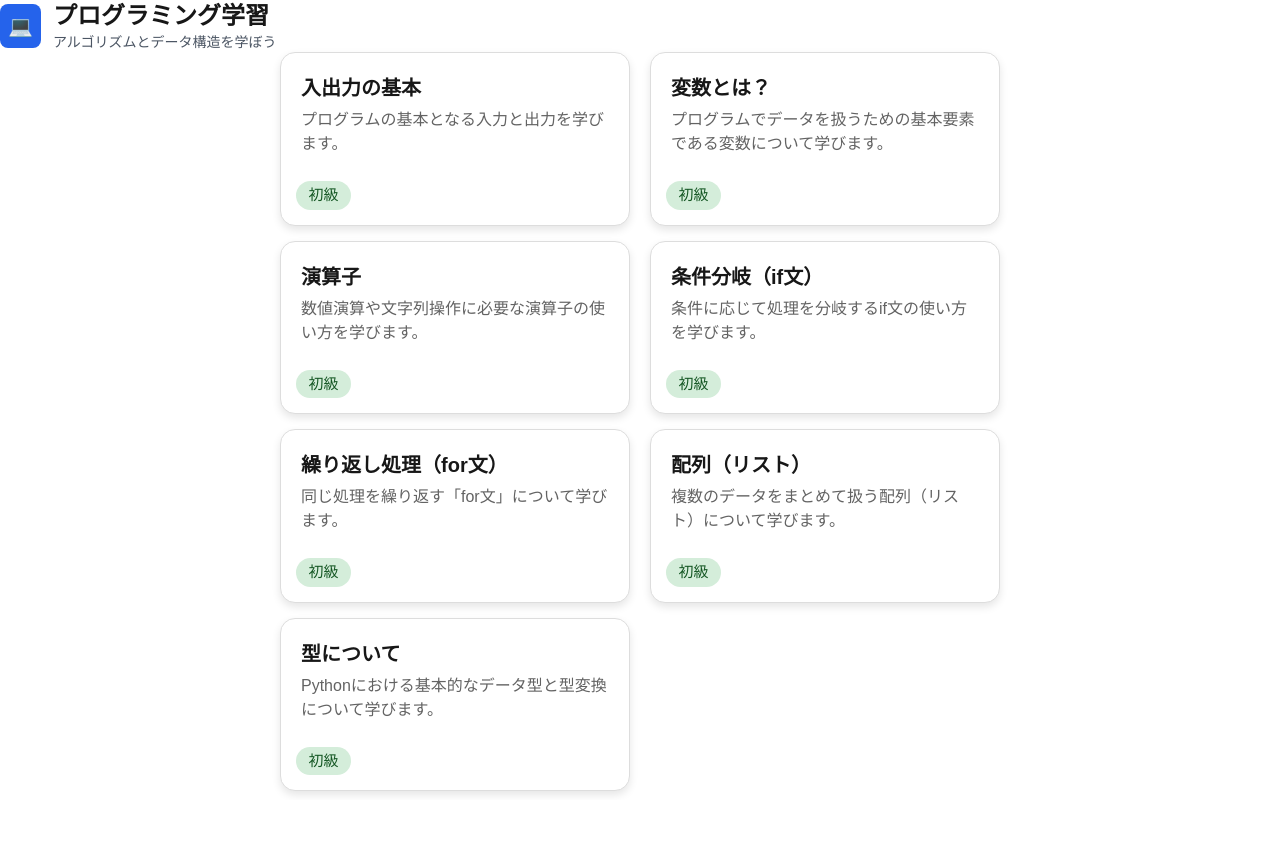
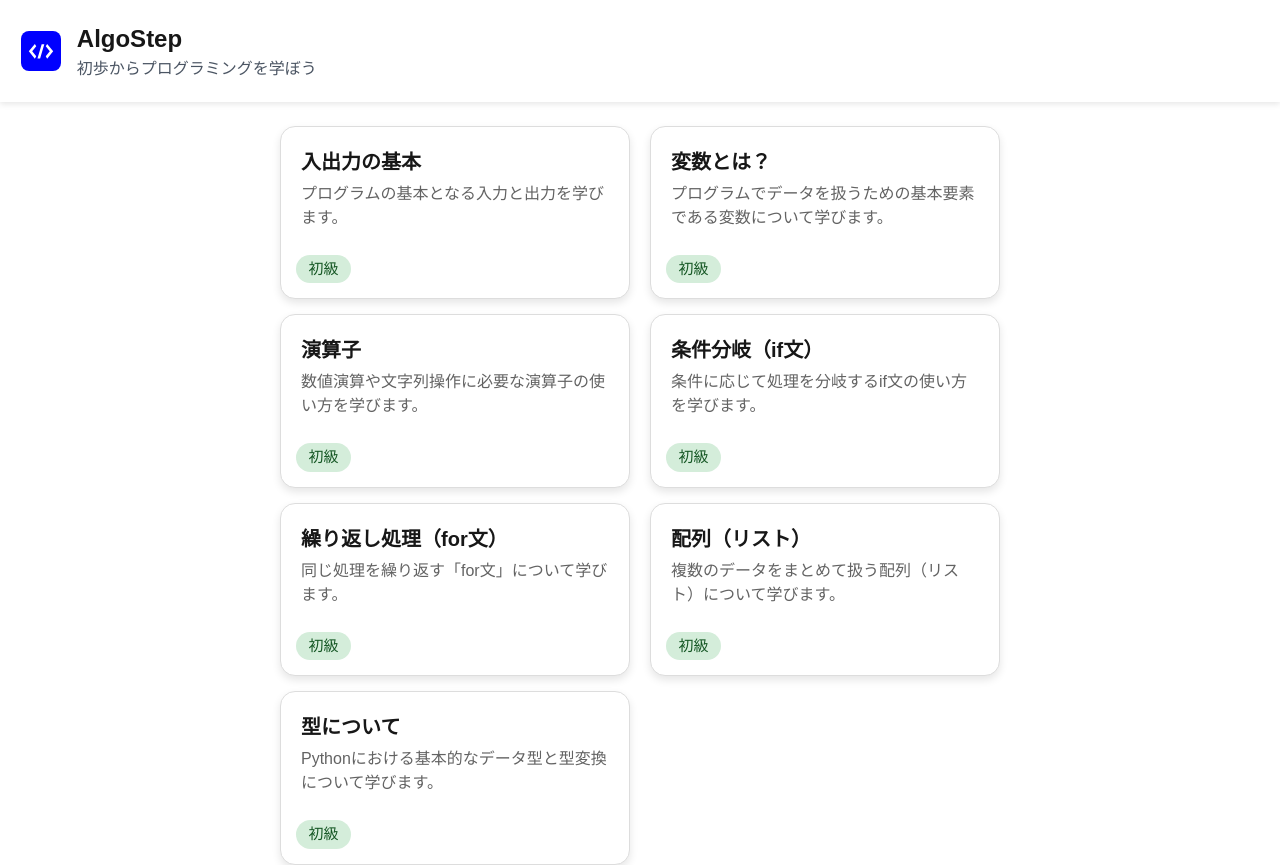
Before and after one commit to KinuGra/is-seminar-algostep, a Next.js app: page /home in a window 1280 px wide. Before the commit the page ends 800 px from the top, so only its background shows below. Built offline with nearby package versions, Linux system fonts and the light colour scheme.

Commit message:
refactor: ヘッダーのデザインを改善

```diff
--- a/package.json
+++ b/package.json
@@ -12,7 +12,8 @@
   "dependencies": {
     "next": "16.0.1",
     "react": "19.2.0",
-    "react-dom": "19.2.0"
+    "react-dom": "19.2.0",
+    "react-icons": "^5.5.0"
   },
   "devDependencies": {
     "@tailwindcss/postcss": "^4",
--- a/src/app/home/components/HomeHeader.jsx
+++ b/src/app/home/components/HomeHeader.jsx
@@ -1,17 +1,16 @@
 import styles from "./HomeHeader.module.css";
+import { DiCode } from "react-icons/di";
 
 export default function HomeHeader() {
   return (
-    <>
-      <header>
-        <div className={styles.header}>
-          <div className={styles.bg}>💻</div>
-          <div>
-            <h1 className={styles.maintxt}>プログラミング学習</h1>
-            <p className={styles.subtxt}>アルゴリズムとデータ構造を学ぼう</p>
-          </div>
-        </div>
-      </header>
-    </>
+    <div className={styles.container}>
+      <div className={styles.icon}>
+        <DiCode />
+      </div>
+      <div>
+        <h1 className={styles.maintxt}>AlgoStep</h1>
+        <p className={styles.subtxt}>初歩からプログラミングを学ぼう</p>
+      </div>
+    </div>
   );
 }
--- a/src/app/home/components/HomeHeader.module.css
+++ b/src/app/home/components/HomeHeader.module.css
@@ -1,23 +1,25 @@
-.header {
+.container {
   display: flex;
   align-items: center;
+  padding: 1.3rem;
+  margin: 0 0 1.5rem 0;
+  box-shadow: 0 2px 6px rgba(0, 0, 0, 0.1);
 }
+
 .maintxt {
   font-size: 1.5rem;
-  line-height: 2rem;
-  font-weight: 700;
-  margin-left: 0.75rem;
+  font-weight: bold;
 }
+
 .subtxt {
   color: #4b5563;
-  font-size: 0.875rem;
-  line-height: 1.25rem;
-  margin-left: 0.75rem;
+  font-size: 1rem;
 }
-.bg {
-  background-color: #2563eb;
+
+.icon {
+  margin-right: 1rem;
+  color: white;
+  background-color: blue;
   border-radius: 0.5rem;
-  padding: 0.5rem;
-  font-size: 1.25rem;
-  line-height: 1.75rem;
+  font-size: 2.5rem;
 }
```
Also changed, not shown: 1 other file (tests, documents, lock files or other folders).
